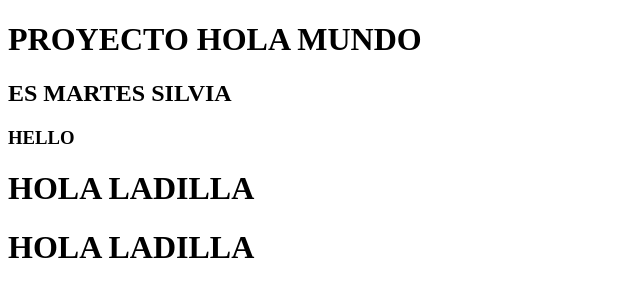
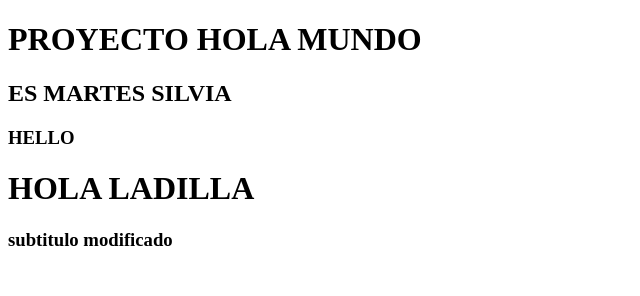
Before and after one commit to jingermannrd/repositorio1DAW2021, a plain HTML site: page index.html in a window 1280 px wide. Shown: the whole page, without its empty margins (0-640 px from the left). Drawn offline with Linux system fonts and the light colour scheme.

Commit message:
Se ha modificado el contenido de h3

```diff
--- a/index.html
+++ b/index.html
@@ -13,7 +13,7 @@
     <h2>ES MARTES SILVIA</h2>
     <h3>HELLO</h3>
     <h1>HOLA LADILLA</h1>
-    <h1>HOLA LADILLA</h1>
+    <h3>subtitulo modificado</h3>
 </body>
 
 </html>
```
